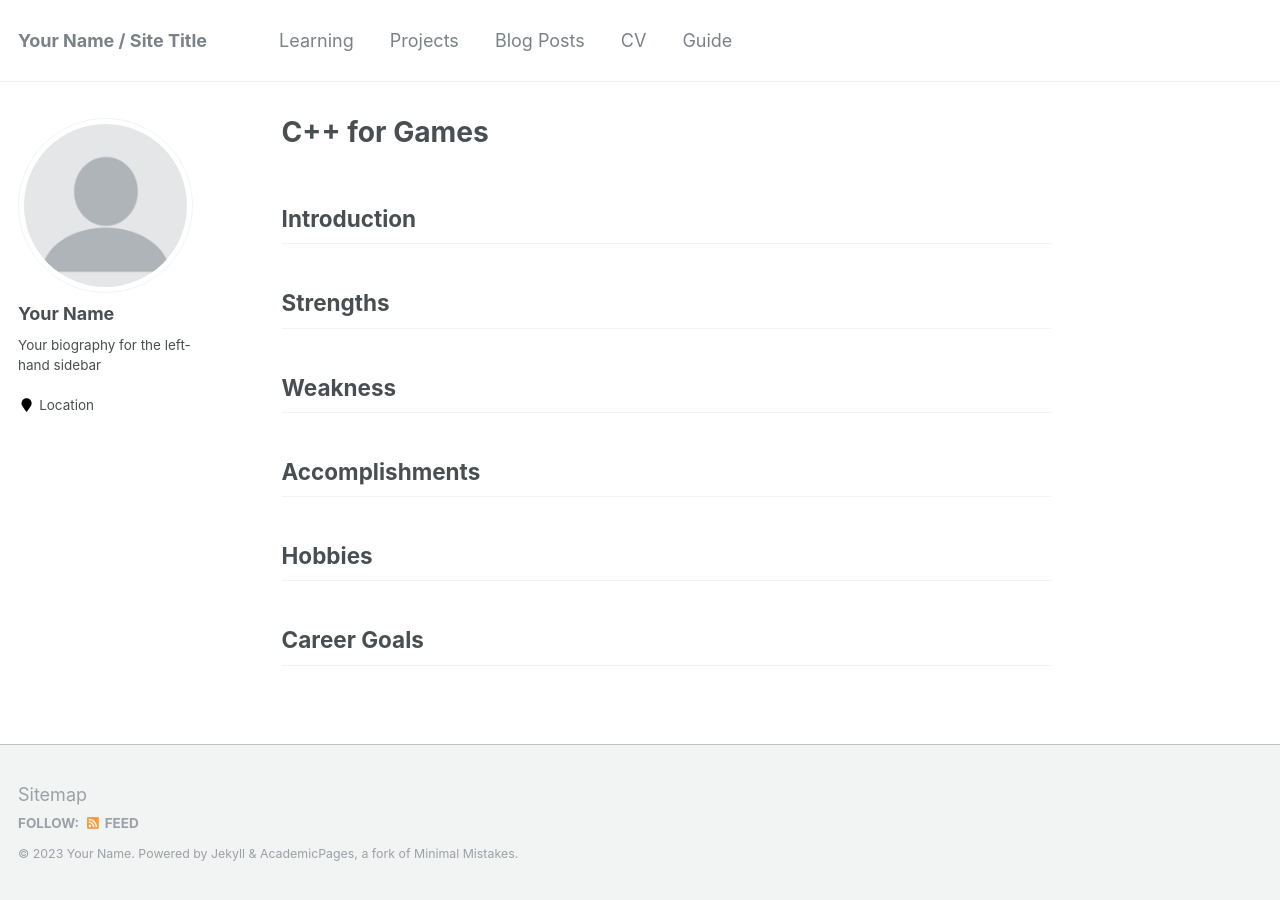
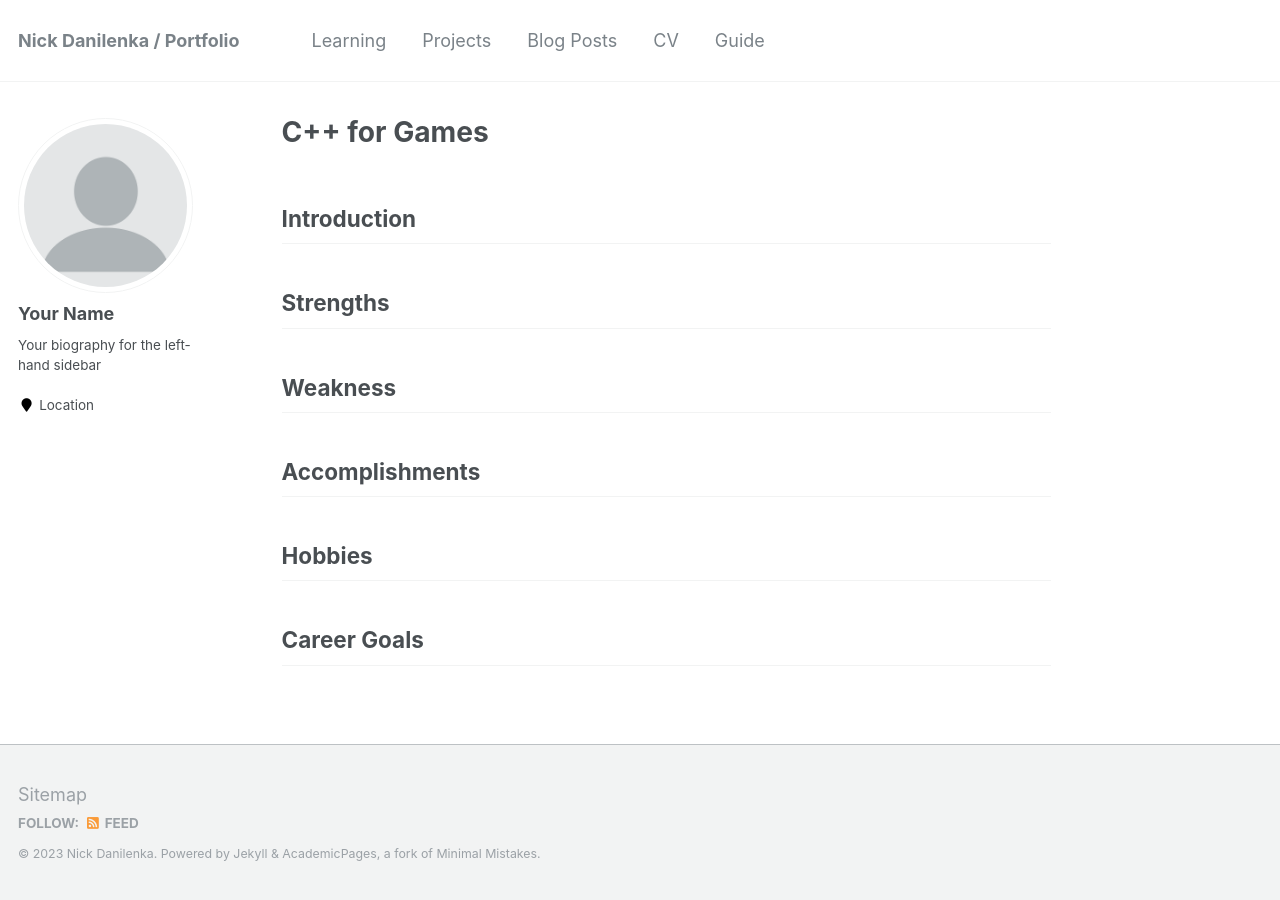
Before and after one commit to LuiGiodd/CppGameCourse, a Jekyll site: the page built from _pages/index.md, in a window 1280 px wide. Built offline with Jekyll 4.4.1, drawn with Linux system fonts in a browser that asks for light colours.

Commit message:
Fill some data

```diff
--- a/_config.yml
+++ b/_config.yml
@@ -7,9 +7,9 @@
 
 # Site Settings
 locale                   : "en-US"
-title                    : "Your Name / Site Title"
+title                    : "Nick Danilenka / Portfolio"
 title_separator          : "-"
-name                     : &name "Your Name"
+name                     : &name "Nick Danilenka"
 description              : &description "personal description"
 url                      : https://cppforgames.github.io # the base hostname & protocol for your site e.g. "https://mmistakes.github.io"
 baseurl                  : "" # the subpath of your site, e.g. "/blog"
```
Also changed, not shown: Gemfile.lock.
